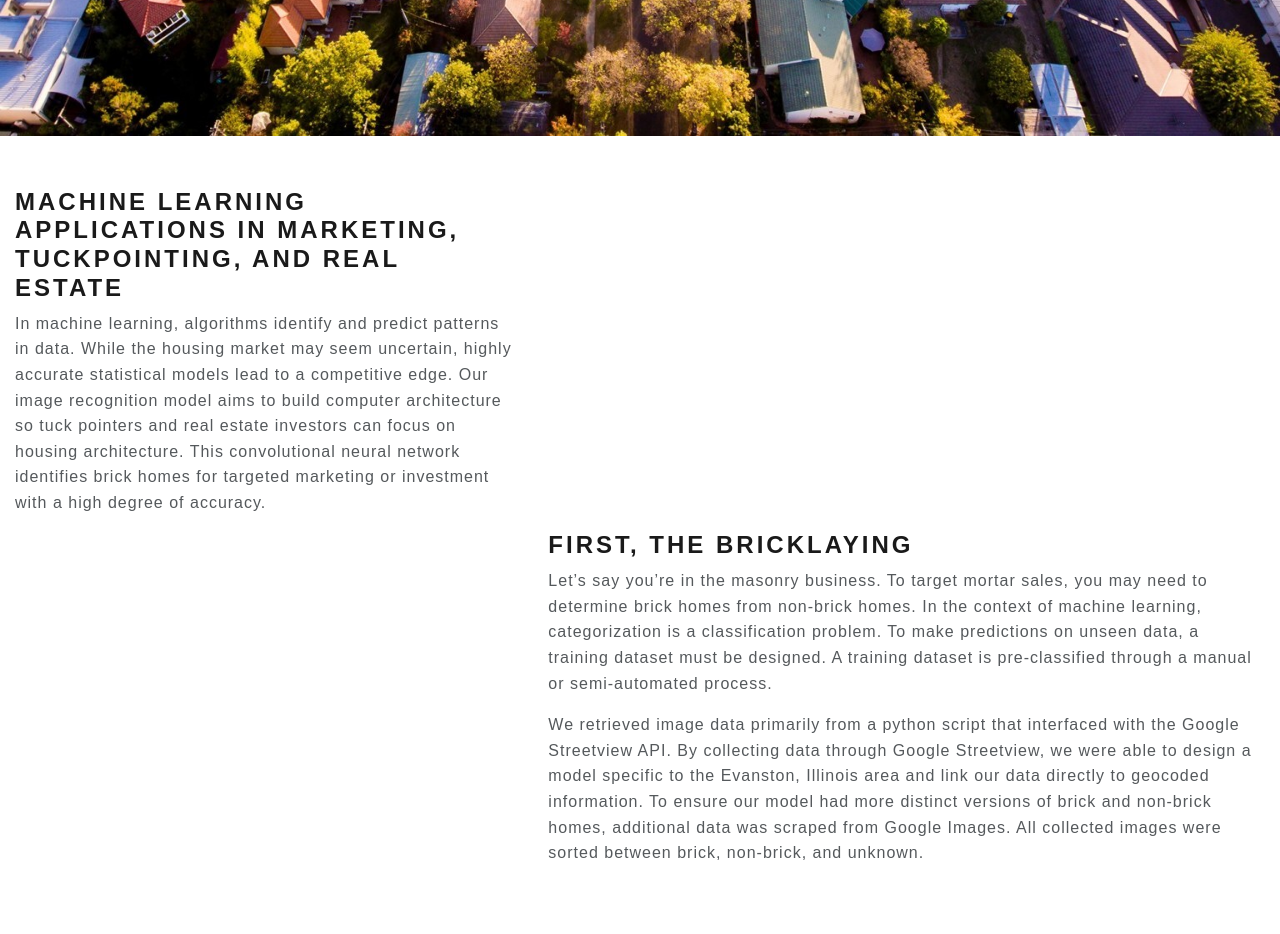
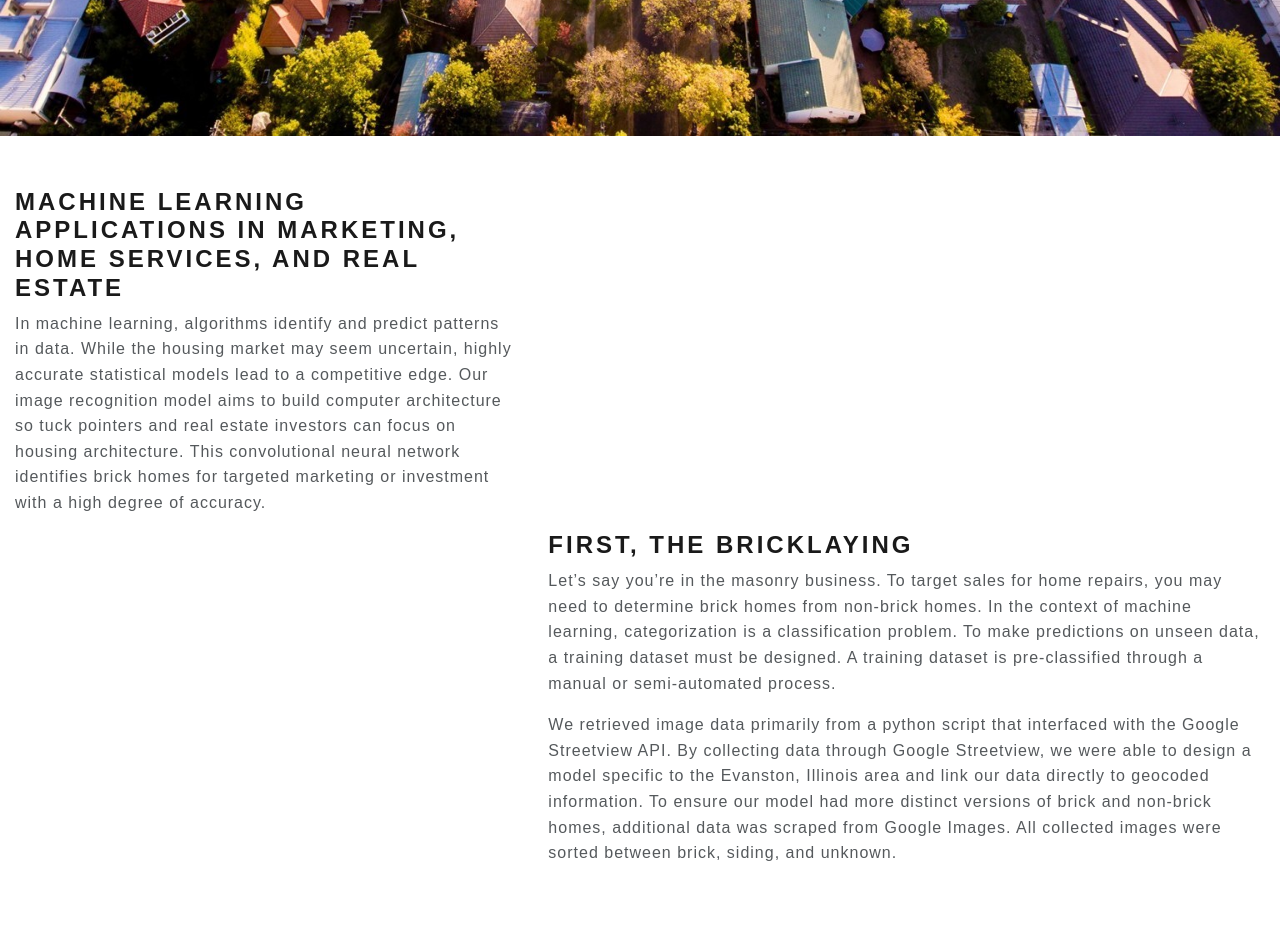
Before and after one commit to david-fried/Brick-House-Identifier, a Flask app: page / in a window 1280 px wide. Shown: the part 460-1394 px from the top of the page. Run offline with Flask 2, Linux system fonts and the light colour scheme; parts of the project's set-up code (start-up, migrations or seed data) failed here and were passed over; some libraries are stand-ins or nearby versions.

Commit message:
minor changes

```diff
--- a/templates/index.html
+++ b/templates/index.html
@@ -39,7 +39,7 @@
         <div class="col-md-5">
           <br><br>
           <h3>
-            Machine learning applications in marketing, tuckpointing, and real estate
+            Machine learning applications in marketing, home services, and real estate
           </h3>
           <p>
             In machine learning, algorithms identify and predict patterns in data. While the housing market may seem uncertain, highly accurate statistical models lead to a competitive edge. Our image recognition model aims to build computer architecture so tuck pointers and real estate investors can focus on housing architecture.  This convolutional neural network identifies brick homes for targeted marketing or investment with a high degree of accuracy.
@@ -56,10 +56,10 @@
             First, the bricklaying
           </h3>
           <p>
-            Let’s say you’re in the masonry business. To target mortar sales, you may need to determine brick homes from non-brick homes. In the context of machine learning, categorization is a classification problem. To make predictions on unseen data, a training dataset must be designed. A training dataset is pre-classified through a manual or semi-automated process.
+            Let’s say you’re in the masonry business. To target sales for home repairs, you may need to determine brick homes from non-brick homes. In the context of machine learning, categorization is a classification problem. To make predictions on unseen data, a training dataset must be designed. A training dataset is pre-classified through a manual or semi-automated process.
           </p>
           <p>
-            We retrieved image data primarily from a python script that interfaced with the Google Streetview API. By collecting data through Google Streetview, we were able to design a model specific to the Evanston, Illinois area and link our data directly to geocoded information. To ensure our model had more distinct versions of brick and non-brick homes, additional data was scraped from Google Images. All collected images were sorted between brick, non-brick, and unknown.
+            We retrieved image data primarily from a python script that interfaced with the Google Streetview API. By collecting data through Google Streetview, we were able to design a model specific to the Evanston, Illinois area and link our data directly to geocoded information. To ensure our model had more distinct versions of brick and non-brick homes, additional data was scraped from Google Images. All collected images were sorted between brick, siding, and unknown.
           </p>
         </div>
       </div>
@@ -367,10 +367,10 @@
           <br>
           <br>
 
-          <p><strong>Note:</strong>Images are classified in the following manner:</p>
+          <p>Images are classified in the following manner:</p>
             <br>
-            <p>If the brick or the siding category is less than 50% the classification is considered "Unknown."
-              Otherwise, whichever category has the highest percentage receives the classification.</p>
+            <p>If the brick or siding category is less than 50%, the classification is considered <b>unknown</b>.
+              Otherwise, the image is classified based on the highest percentage.</p>
 
 
         </div>
```
